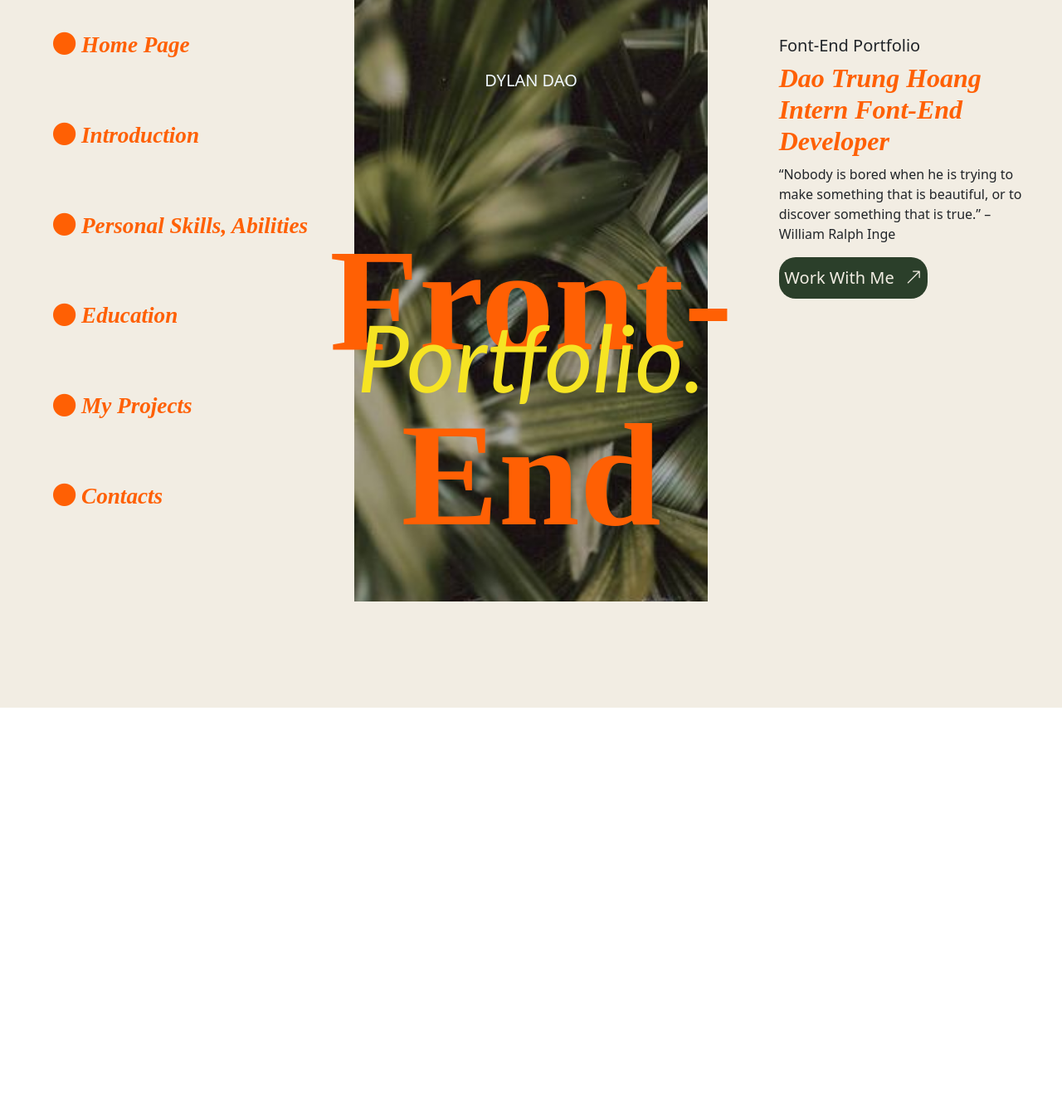
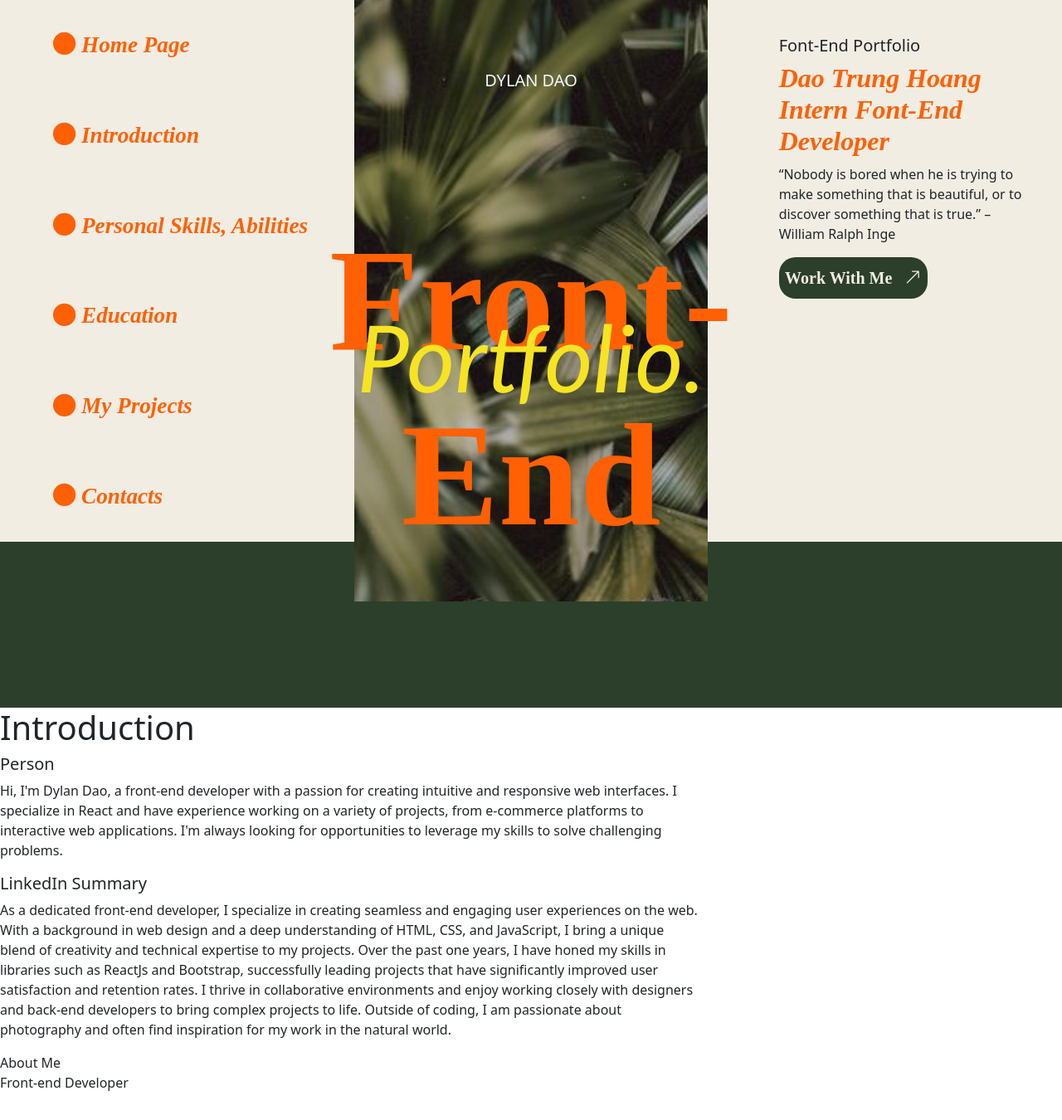
Before and after one commit to daoohoangg/portifiloFE-, a React (Create React App) app: page / in a window 1280 px wide. Shown: the top 1350 px of the page at 83% size. Before the commit the page ends 853 px from the top, so only its background shows below. Built offline with nearby package versions, Linux system fonts and the light colour scheme.

Commit message:
16082024

```diff
--- a/src/App.js
+++ b/src/App.js
@@ -2,13 +2,15 @@ import logo from './logo.svg';
 import './App.css';
 import {Routes } from 'react-router-dom';
 import Navbar from './components/Navbar.jsx';
-
+import Introduction from './components/Introductions.jsx';
 
 
 function App() {
   return (
-    <Navbar/>
-
+    <div>
+      <Navbar/>
+      <Introduction/>
+    </div>
   );
 }
 
--- /dev/null
+++ b/src/components/Introductions.jsx
@@ -0,0 +1,39 @@
+import { Component } from "react";
+import 'bootstrap-icons/font/bootstrap-icons.css';
+import 'bootstrap/dist/css/bootstrap.min.css';
+
+class Introduction extends Component{
+    render(){
+        return(
+            <div className="Introductions">
+                <div className="row">
+                    <div className="col-md-8">
+                        <h1>Introduction</h1>
+                        <div>
+                            <h5>Person</h5>
+                            <p>Hi, I'm Dylan Dao, a front-end developer with a passion for creating intuitive and responsive web interfaces. I specialize in React and have experience working on a variety of projects, from e-commerce platforms to interactive web applications. I'm always looking for opportunities to leverage my skills to solve challenging problems.</p>
+                        </div>
+                        <div>
+                            <h5>LinkedIn Summary</h5>
+                            <p>As a dedicated front-end developer, I specialize in creating seamless and engaging user experiences on the web. With a background in web design and a deep understanding of HTML, CSS, and JavaScript, I bring a unique blend of creativity and technical expertise to my projects. Over the past one years, I have honed my skills in libraries such as ReactJs and Bootstrap, successfully leading projects that have significantly improved user satisfaction and retention rates. I thrive in collaborative environments and enjoy working closely with designers and back-end developers to bring complex projects to life. Outside of coding, I am passionate about photography and often find inspiration for my work in the natural world.</p>
+                        </div>
+                        <div>About Me</div>
+                        <div>Front-end Developer</div>
+                    </div>
+                </div>
+                <div className = 'item3 col-md-4'>
+                    <div className="content-right">
+                        <h5>Font-End Portfolio</h5>
+                        <h2 className="font">Dao Trung  Hoang
+                            Intern Font-End
+                            Developer
+                        </h2>
+                        <p>“Nobody is bored when he is trying to make something that is beautiful, or to discover something that is true.” – William Ralph Inge</p>
+                    </div>
+                </div>
+            </div>
+        )
+    }
+}
+
+export default Introduction;
--- a/src/components/Navbar.jsx
+++ b/src/components/Navbar.jsx
@@ -69,7 +69,9 @@ class Navbar extends Component{
                         </a>
                     </div>
                 </div>
+                <div className="footer-header"></div>
             </div>
+
         </nav>
 
         );
--- a/src/components/NavbarStyle.css
+++ b/src/components/NavbarStyle.css
@@ -1,7 +1,7 @@
 nav{
     background-color: #f2ede3;
-    max-height: 90%;
-
+    max-height: 100%;
+    display: flex;
 }
 .c-center {
     text-align: center;
@@ -18,6 +18,9 @@ nav{
 .bi-circle-fill{
     color: rgb(255, 96, 4);
 }
+.item1{
+    font-weight: bolder;
+}
 .item1 a{
     color: rgb(255, 96, 4);
     text-decoration: none;
@@ -29,6 +32,7 @@ nav{
 /* center */
 .item2 {
     position: relative;
+    z-index: 3;
 }
 .name-child{
     color: aliceblue;
@@ -41,6 +45,7 @@ nav{
     width: 100%;
     height: 85%;
     object-fit: cover;
+    z-index: 2;
 }
 .h-fe{
     position: absolute;
@@ -54,6 +59,7 @@ nav{
 }
 .h-fe h1{
     font-size: 1100%;
+    font-weight: bold;
 }
 .h-dev{
     position: absolute;
@@ -91,4 +97,15 @@ nav{
     padding: 10px 0;
     display: flex;
     justify-content: space-around;
+    font-family: 'Times New Roman', Times, serif;
+    font-weight: bold;
 }
+.footer-header{
+    position: absolute;
+    background-color: #2b3f2a;
+    height: 200px;
+    width: 100%;
+    /* display: flex; */
+    z-index: 0;
+    align-self: flex-end;
+}
```
